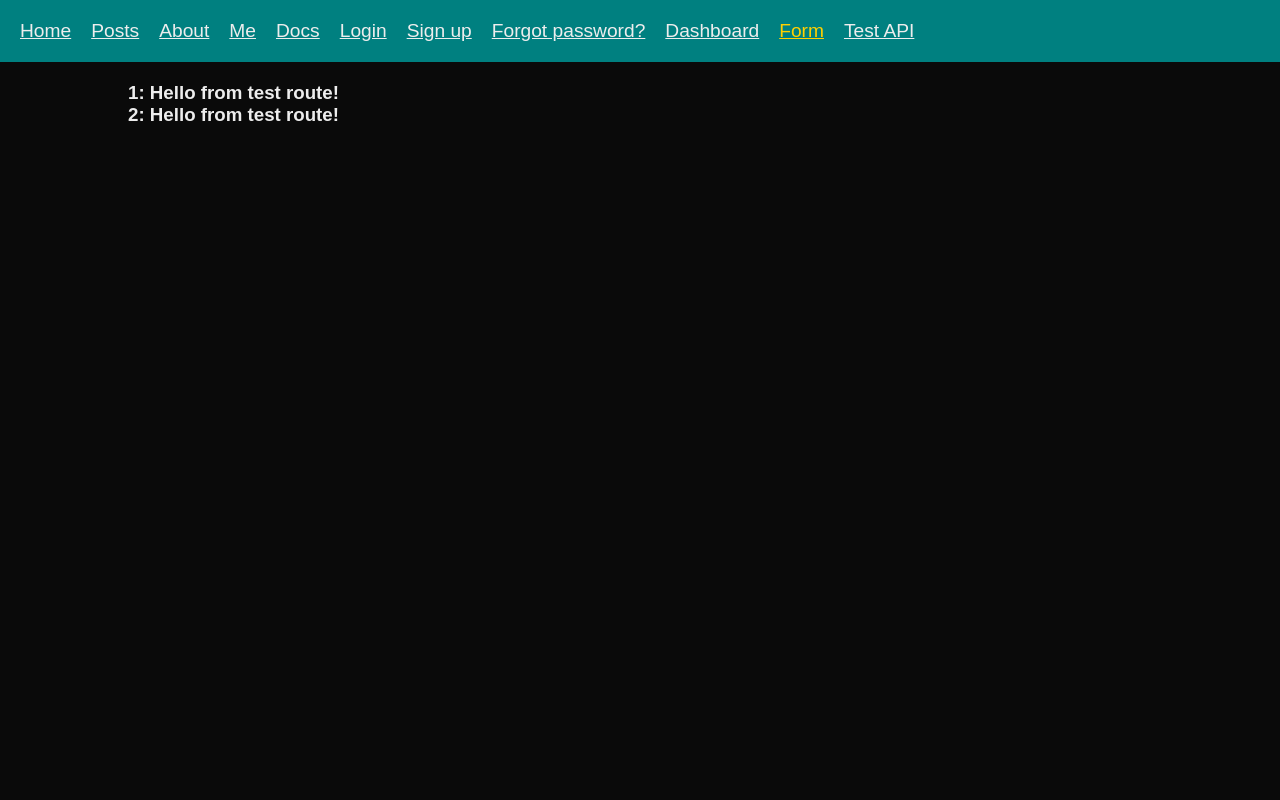
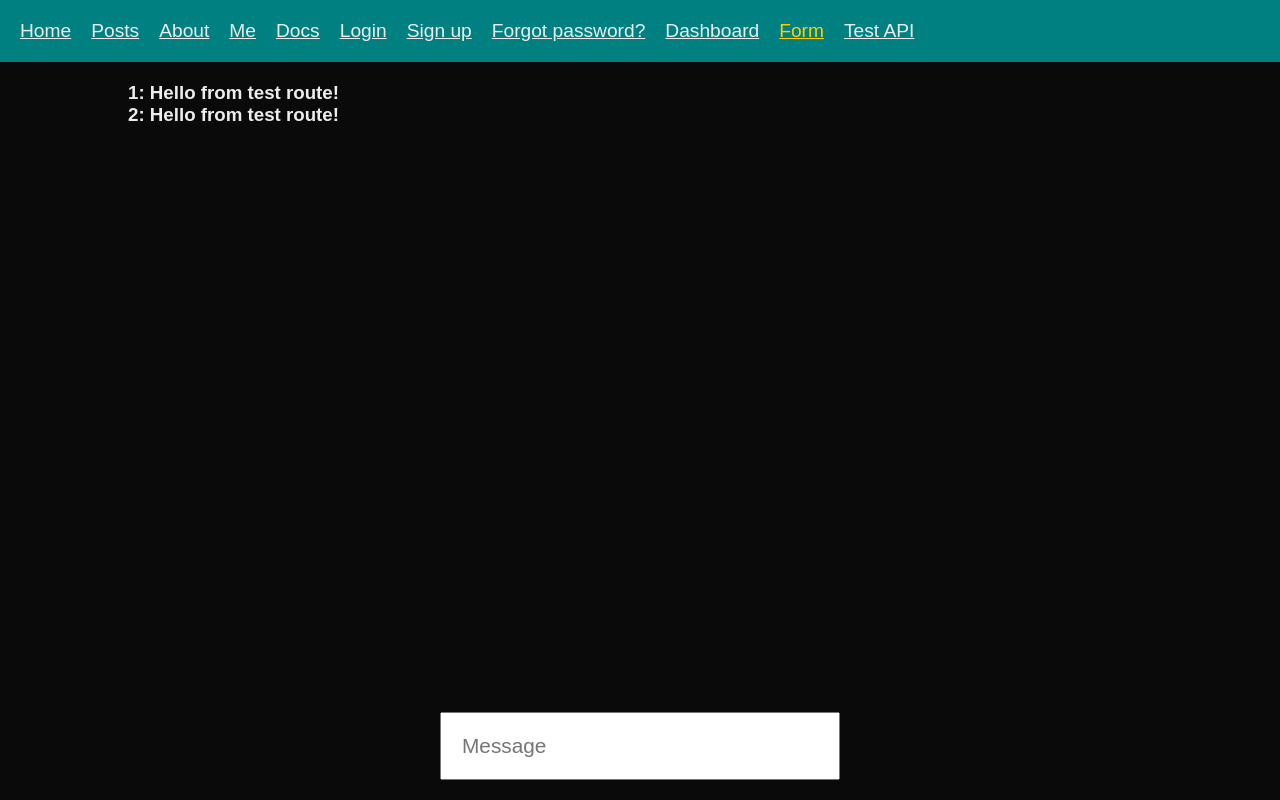
Before and after one commit to Moamal-2000/learning-nextjs, a Next.js app: page /form in a window 1280 px wide. Built offline with nearby package versions, Linux system fonts and the light colour scheme.

Commit message:
add form to add message and render the result

```diff
--- a/src/app/(pages)/form/page.js
+++ b/src/app/(pages)/form/page.js
@@ -1,4 +1,4 @@
-import AddMessageForm from "@/src/components/AddMessageForm";
+import Form from "@/src/components/Form";
 import { getTestData } from "@/src/functions/api";
 
 const FormPage = async () => {
@@ -6,12 +6,7 @@ const FormPage = async () => {
 
   return (
     <div>
-      {testData?.map(({ message, id }) => (
-        <h3>
-          {id}: {message}
-        </h3>
-      ))}
-      <AddMessageForm />
+      <Form testData={testData} />
     </div>
   );
 };
--- a/src/app/api/test/route.js
+++ b/src/app/api/test/route.js
@@ -5,13 +5,12 @@ export async function GET() {
 }
 
 export async function POST(request) {
-  const { message } = await request.json();
-  const newMsg = { message, id: data.length + 1 };
+  const requestData = await request.json();
 
-  data.push(newMsg);
+  data.push(requestData);
 
   const headers = { "Content-Type": "application/json" };
-  const stringifiedRequest = JSON.stringify(newMsg);
+  const stringifiedRequest = JSON.stringify(requestData);
 
   return new Response(stringifiedRequest, { headers, status: 201 });
 }
--- a/src/components/AddMessageForm.jsx
+++ b/src/components/AddMessageForm.jsx
@@ -1,11 +1,82 @@
 "use client";
 
-const AddMessageForm = () => {
-  function handleSubmit(e) {
+import axios from "axios";
+import { useState } from "react";
+
+const AddMessageForm = ({ setDataState }) => {
+  const [message, setMessage] = useState("");
+  const [isLoading, setIsLoading] = useState(false);
+  const [isError, setIsError] = useState(false);
+  const [isSuccess, setIsSuccess] = useState(false);
+
+  async function handleSubmit(e) {
     e.preventDefault();
+    setMessage("");
+
+    setIsLoading(true);
+    const dataFromServer = await postMessage(message);
+    setIsLoading(false);
+
+    if (dataFromServer) {
+      setIsError(false);
+      setIsSuccess(true);
+      hideMesage(setIsSuccess, false);
+      setDataState((prevData) => {
+        return [...prevData, dataFromServer];
+      });
+    } else {
+      setIsError(true);
+      setIsSuccess(false);
+    }
   }
 
-  return <form onSubmit={handleSubmit}></form>;
+  return (
+    <form onSubmit={handleSubmit}>
+      <input
+        type="text"
+        value={message}
+        onChange={(e) => setMessage(e.target.value)}
+        className="add-msg-input"
+        placeholder="Message"
+      />
+      {isLoading && "Loading..."}
+      {!isLoading && isError && "Error :("}
+      {isSuccess && "Sent successfully!"}
+    </form>
+  );
 };
 
 export default AddMessageForm;
+
+async function postMessage(message) {
+  const endPoint = "http://localhost:3000/api/test";
+  const messages = await getMessages();
+  const messageData = { message, id: messages?.length + 1 };
+  const stringifiedData = JSON.stringify(messageData);
+
+  try {
+    const response = await axios.post(endPoint, stringifiedData);
+    const data = response.data;
+    return data;
+  } catch (err) {
+    console.log(err);
+  }
+}
+
+async function getMessages() {
+  const endPoint = "http://localhost:3000/api/test";
+
+  try {
+    const response = await axios(endPoint);
+    const data = await response.data;
+    return data;
+  } catch (err) {
+    console.log(err);
+  }
+}
+
+function hideMesage(setState, state) {
+  setTimeout(() => {
+    setState(state);
+  }, 2000);
+}
--- /dev/null
+++ b/src/components/Form.jsx
@@ -0,0 +1,18 @@
+"use client"
+
+import { useState } from "react";
+import AddMessageForm from "./AddMessageForm";
+import Messages from "./Messages";
+
+const Form = ({ testData }) => {
+  const [dataState, setDataState] = useState(testData)
+
+  return (
+    <>
+      <Messages dataState={dataState} />
+      <AddMessageForm setDataState={setDataState} />
+    </>
+  );
+};
+
+export default Form;
--- /dev/null
+++ b/src/components/Messages.jsx
@@ -0,0 +1,12 @@
+"use client";
+
+const Messages = ({ dataState }) => {
+  console.log(dataState);
+  return dataState?.map(({ message, id }) => (
+    <h3 key={id}>
+      {id}: {message}
+    </h3>
+  ));
+};
+
+export default Messages;
--- a/src/styles/globals.scss
+++ b/src/styles/globals.scss
@@ -34,3 +34,13 @@ a {
   margin: 40px 0;
   width: 300px;
 }
+
+.add-msg-input {
+  position: fixed;
+  left: 50%;
+  translate: -50% 0;
+  bottom: 20px;
+  width: 400px;
+  padding: 20px;
+  font-size: 1.3rem;
+}
```
